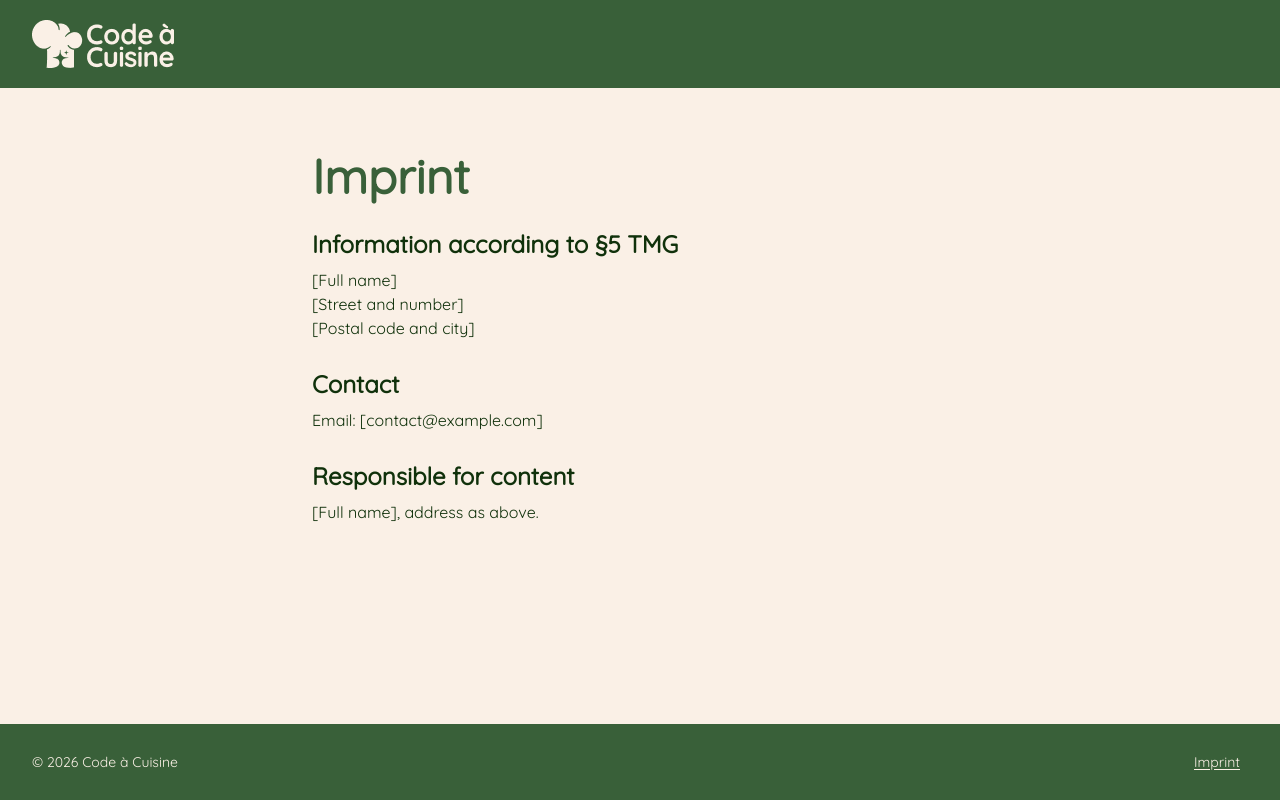
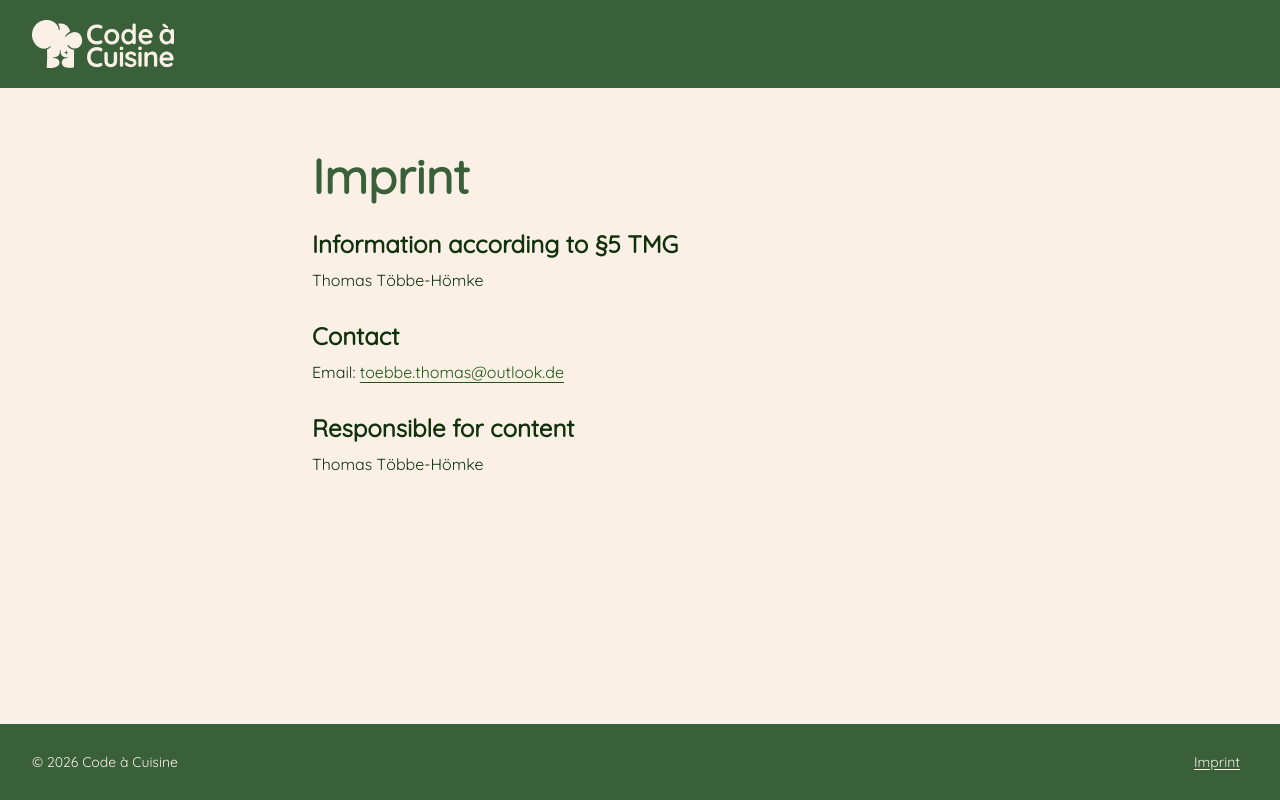
Before and after one commit to ttoebbe/code-a-cuisine, an Angular app: page /imprint in a window 1280 px wide. Built offline with nearby package versions, Linux system fonts and the light colour scheme; no server answers.

Commit message:
fix(imprint): fill in the real contact data
Name und E-Mail-Adresse eingetragen, die uebrigen Platzhalter (Strasse,
PLZ/Ort) entfernt. Die E-Mail ist als mailto-Link klickbar.

```diff
--- a/src/app/imprint/imprint.html
+++ b/src/app/imprint/imprint.html
@@ -3,20 +3,21 @@
 
   <section class="imprint__section">
     <h2 class="imprint__heading">Information according to §5 TMG</h2>
+    <p class="imprint__text">Thomas Többe-Hömke</p>
+  </section>
+
+  <section class="imprint__section">
+    <h2 class="imprint__heading">Contact</h2>
     <p class="imprint__text">
-      [Full name]<br />
-      [Street and number]<br />
-      [Postal code and city]
+      Email:
+      <a class="imprint__link" href="mailto:toebbe.thomas@outlook.de"
+        >toebbe.thomas&#64;outlook.de</a
+      >
     </p>
   </section>
 
   <section class="imprint__section">
-    <h2 class="imprint__heading">Contact</h2>
-    <p class="imprint__text">Email: [contact&#64;example.com]</p>
-  </section>
-
-  <section class="imprint__section">
     <h2 class="imprint__heading">Responsible for content</h2>
-    <p class="imprint__text">[Full name], address as above.</p>
+    <p class="imprint__text">Thomas Többe-Hömke</p>
   </section>
 </article>
--- a/src/app/imprint/imprint.scss
+++ b/src/app/imprint/imprint.scss
@@ -34,3 +34,14 @@
   font: var(--font-body-16);
   color: var(--color-green-dark);
 }
+
+.imprint__link {
+  color: var(--color-green-middle);
+  text-decoration: underline;
+  text-underline-offset: 4px;
+
+  &:focus-visible {
+    outline: 2px solid var(--color-green-middle);
+    outline-offset: 2px;
+  }
+}
```
